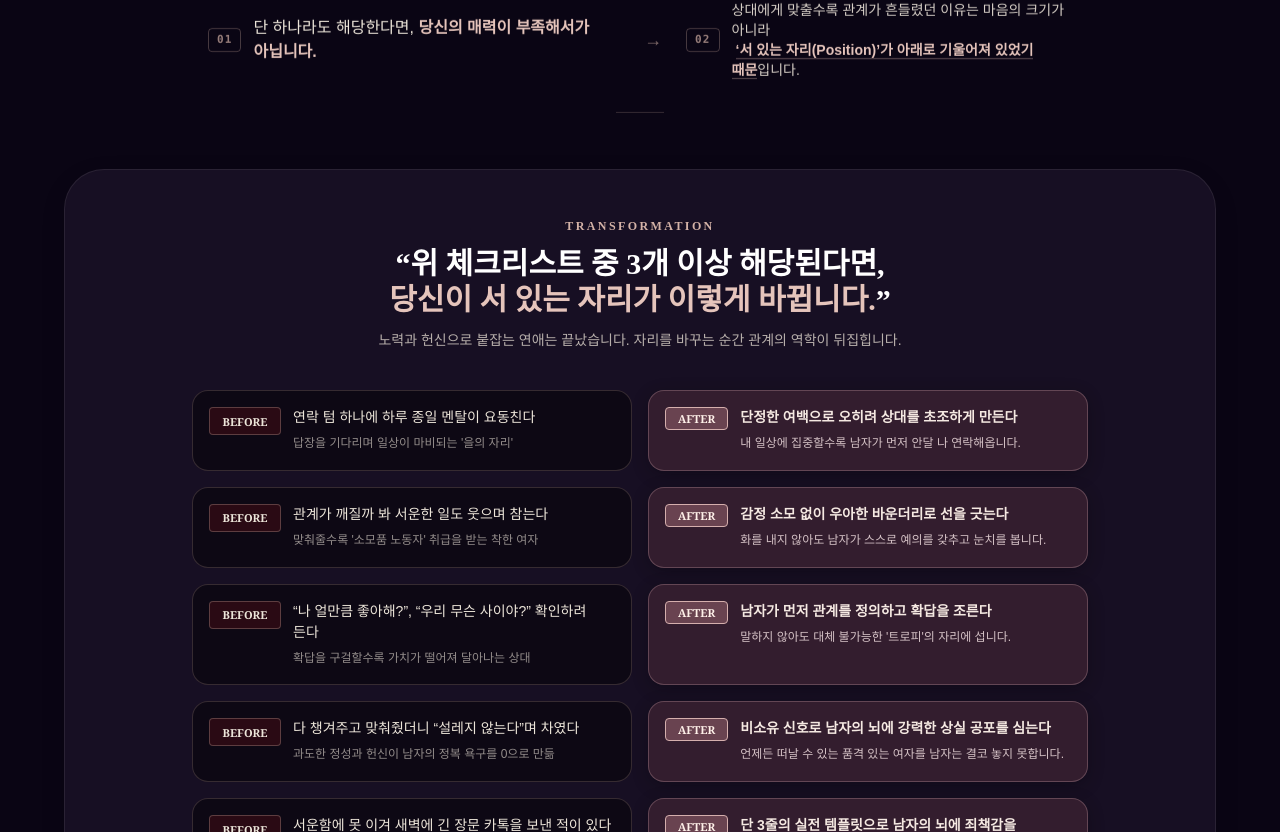
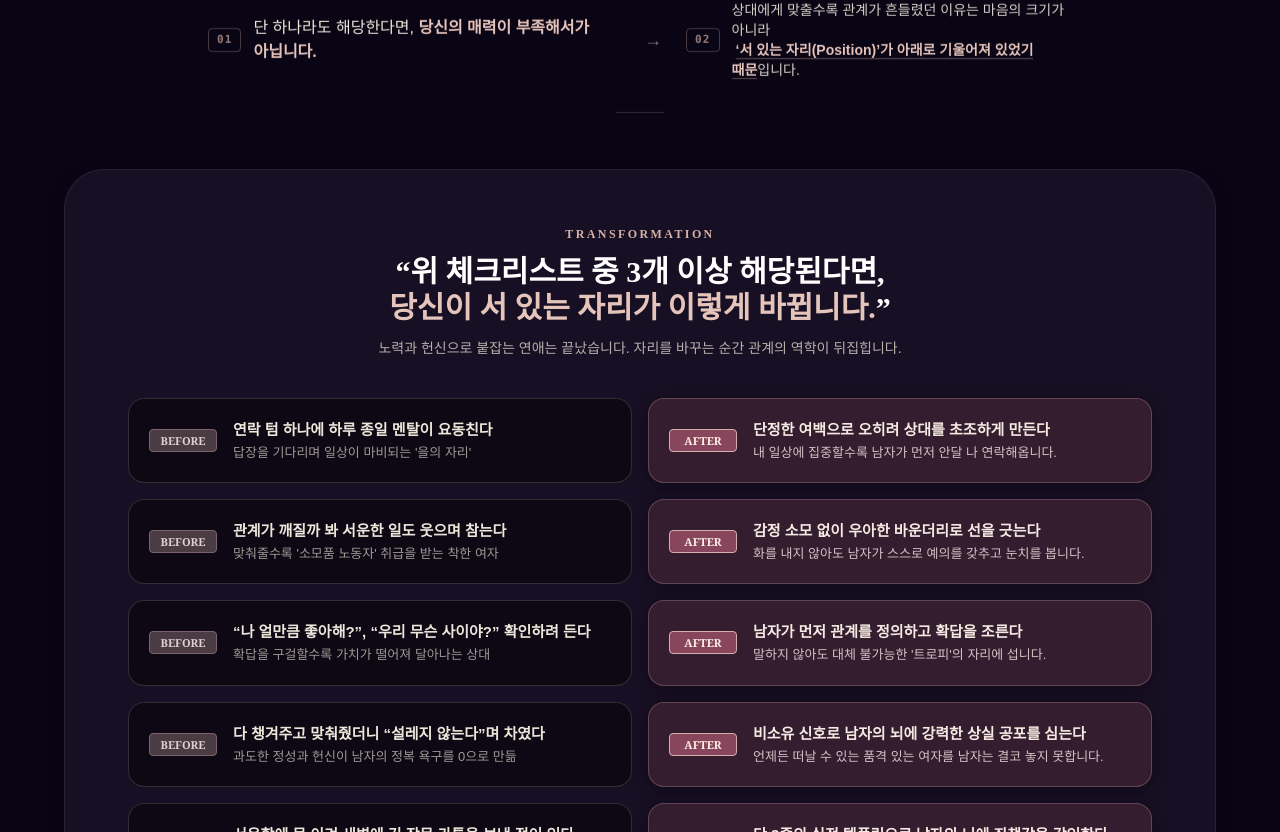
Before and after one commit to woolbo100/buzasun, a Next.js app: page /reports/love-secret in a window 1280 px wide. Shown: the part 2948-3780 px from the top of the page. Built offline with nearby package versions, Linux system fonts and the light colour scheme; no server answers; the database is empty.

Commit message:
style(love-secret): update Before/After badges to cocoa & deep rose, widen container for clean 1-line layout

```diff
--- a/app/reports/love-secret/page.tsx
+++ b/app/reports/love-secret/page.tsx
@@ -501,7 +501,7 @@ export default function LoveSecretEbookPage() {
             <section className="mb-28 max-w-6xl mx-auto">
               <Reveal>
                 <div
-                  className="gungjung-glass py-12 px-4 md:px-10 rounded-3xl md:rounded-[40px] border border-[#D4B2A7]/30"
+                  className="gungjung-glass py-10 md:py-14 px-4 sm:px-6 md:px-8 rounded-3xl md:rounded-[40px] border border-[#D4B2A7]/30"
                   style={{
                     background: 'linear-gradient(135deg, rgba(139, 38, 62, 0.25) 0%, rgba(10, 5, 20, 0.9) 100%)',
                     boxShadow: '0 12px 40px rgba(186, 141, 126, 0.15)'
@@ -520,7 +520,7 @@ export default function LoveSecretEbookPage() {
                     </p>
                   </div>
 
-                  <div className="max-w-4xl mx-auto space-y-4 text-left break-keep">
+                  <div className="max-w-5xl mx-auto space-y-3.5 md:space-y-4 text-left break-keep">
                     {[
                       {
                         beforeTitle: "연락 텀 하나에 하루 종일 멘탈이 요동친다",
@@ -557,28 +557,36 @@ export default function LoveSecretEbookPage() {
                         key={idx}
                         className="grid grid-cols-1 md:grid-cols-2 gap-3.5 md:gap-4 items-stretch"
                       >
-                        {/* BEFORE 카드 (그레이코코아 #463D3B 톤, 밝은 베이지 텍스트) */}
-                        <div className="h-full flex flex-col sm:flex-row items-start gap-3 p-4 rounded-2xl bg-black/40 border border-[#D4B2A7]/20 hover:border-[#D4B2A7]/50 transition-all">
-                          <span className="w-[72px] h-[28px] shrink-0 rounded flex items-center justify-center text-[11px] leading-none font-serif font-bold text-[#EDE6DA] bg-[#2A0A14] border border-[#D4B2A7]/30 whitespace-nowrap">
+                        {/* BEFORE 카드 (코코아 배지 #4B3C43, 밝은 베이지 텍스트) */}
+                        <div className="h-full flex items-center gap-3.5 sm:gap-4 p-4 sm:p-5 rounded-2xl bg-black/40 border border-[#D4B2A7]/20 hover:border-[#D4B2A7]/40 transition-all">
+                          <span className="w-[68px] shrink-0 inline-flex items-center justify-center py-[5px] px-[12px] rounded-[4px] bg-[#4B3C43] border border-[#79646D] text-[#DED0D2] text-[11px] font-serif font-bold leading-none whitespace-nowrap">
                             BEFORE
                           </span>
-                          <div className="flex-1">
-                            <p className="text-[#EDE6DA] text-sm font-medium leading-[1.5]">{item.beforeTitle}</p>
-                            <p className="text-[#EDE6DA]/60 text-xs mt-1.5 font-light leading-[1.65]">{item.beforeSub}</p>
+                          <div className="flex-1 min-w-0">
+                            <p className="text-[#EDE6DA] text-[14px] sm:text-[15px] font-semibold leading-[1.4] break-keep">
+                              {item.beforeTitle}
+                            </p>
+                            <p className="text-[#EDE6DA]/65 text-[12px] sm:text-[13px] font-light leading-[1.4] mt-1 break-keep">
+                              {item.beforeSub}
+                            </p>
                           </div>
                         </div>
 
-                        {/* AFTER 카드 (차분한 딥 더스티 로즈 #49303F 테마 통일) */}
+                        {/* AFTER 카드 (진한 로즈 배지 #87465B, 딥 플럼 와인 배경) */}
                         <div
-                          className="h-full flex flex-col sm:flex-row items-start gap-3 p-4 rounded-2xl border border-[rgba(210,166,172,0.30)] shadow-[0_4px_16px_rgba(0,0,0,0.25)] hover:border-[rgba(210,166,172,0.60)] transition-all"
+                          className="h-full flex items-center gap-3.5 sm:gap-4 p-4 sm:p-5 rounded-2xl border border-[rgba(210,166,172,0.30)] shadow-[0_4px_16px_rgba(0,0,0,0.25)] hover:border-[rgba(210,166,172,0.60)] transition-all"
                           style={{ background: 'rgba(60, 34, 50, 0.80)' }}
                         >
-                          <span className="shrink-0 inline-flex items-center justify-center py-[5px] px-[12px] rounded-[4px] bg-[#694350] border border-[#D5AFAD] text-[#FFF1E9] text-[11px] font-serif font-bold leading-none whitespace-nowrap">
+                          <span className="w-[68px] shrink-0 inline-flex items-center justify-center py-[5px] px-[12px] rounded-[4px] bg-[#87465B] border border-[#D5AFAD] text-[#FFF1E9] text-[11px] font-serif font-bold leading-none whitespace-nowrap">
                             AFTER
                           </span>
-                          <div className="flex-1">
-                            <p className="text-[#F5E9E2] text-sm font-semibold leading-[1.5]">{item.afterTitle}</p>
-                            <p className="text-[#D5C2C6] text-xs mt-1.5 font-light leading-[1.65]">{item.afterSub}</p>
+                          <div className="flex-1 min-w-0">
+                            <p className="text-[#F5E9E2] text-[14px] sm:text-[15px] font-semibold leading-[1.4] break-keep">
+                              {item.afterTitle}
+                            </p>
+                            <p className="text-[#D5C2C6] text-[12px] sm:text-[13px] font-light leading-[1.4] mt-1 break-keep">
+                              {item.afterSub}
+                            </p>
                           </div>
                         </div>
                       </div>
```
